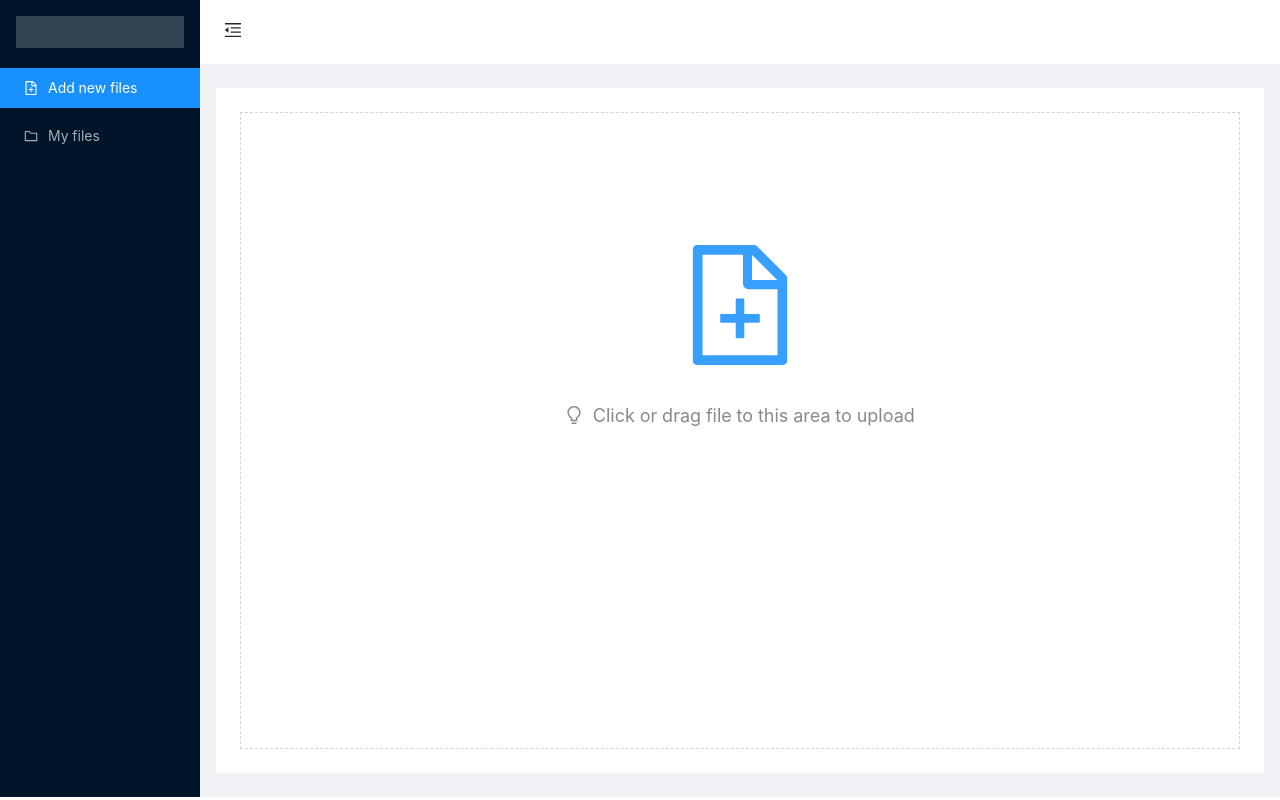
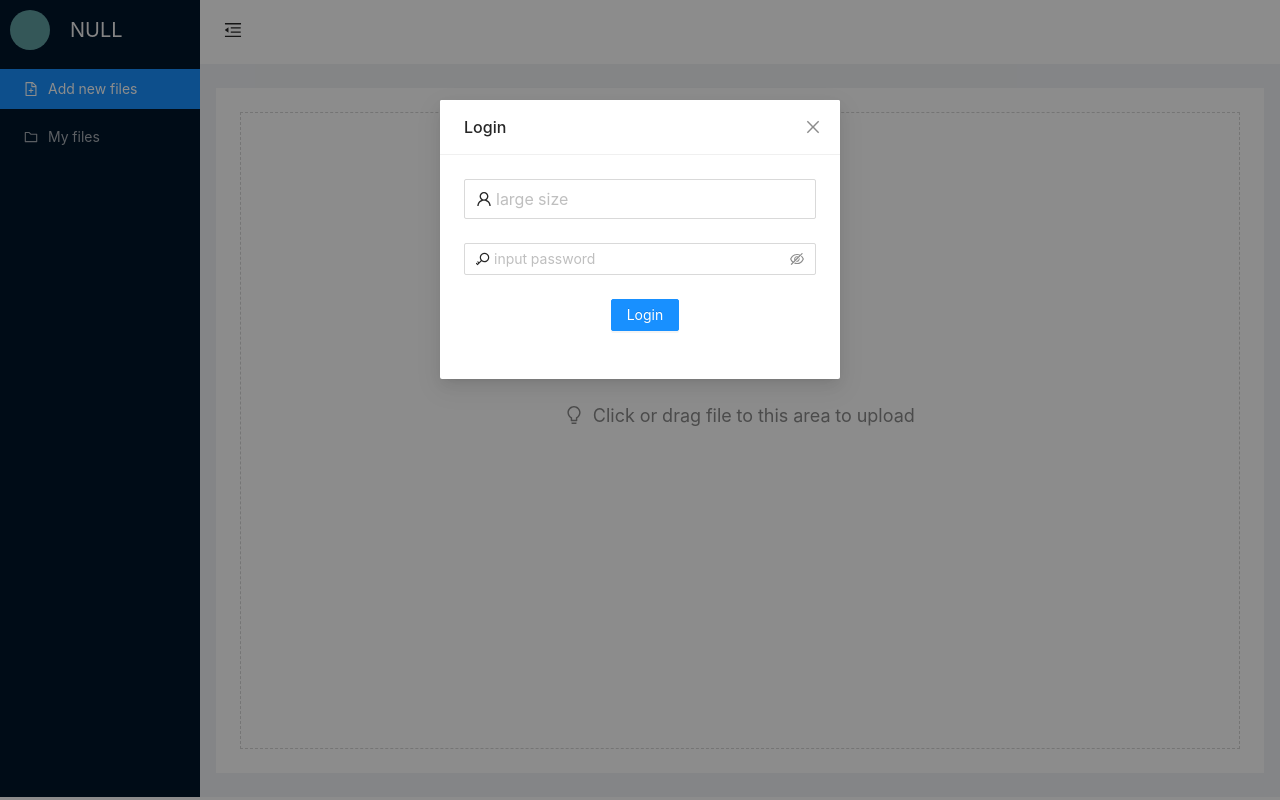
Before and after one commit to darrenqiaoo/summercamp-p5, a React (Create React App) app in the folder code/file_upload/: page /#/ in a window 1280 px wide. Built offline with nearby package versions, Linux system fonts and the light colour scheme.

Commit message:
p5-upload add file preview, login, basic OCR

```diff
--- a/code/file_upload/package.json
+++ b/code/file_upload/package.json
@@ -12,6 +12,7 @@
     "@testing-library/react": "^9.5.0",
     "@testing-library/user-event": "^7.2.1",
     "antd": "^4.4.2",
+    "axios": "^0.19.2",
     "react": "^16.13.1",
     "react-dom": "^16.13.1",
     "react-router-dom": "^5.2.0",
--- a/code/file_upload/src/App.js
+++ b/code/file_upload/src/App.js
@@ -1,12 +1,16 @@
 import React from "react";
 import {BrowserRouter as Router, Route} from "react-router-dom";
 import MyTemplate from "./jsPages/template/template";
+import Example1 from "./jsPages/examples/example1";
+import Example2 from "./jsPages/examples/example2";
 
 function App() {
     return (
         <Router>
             <div>
                 <Route exact path={"/"} component={MyTemplate}/>
+                <Route path={"/test1"} component={Example1}/>
+                <Route path={"/test2"} component={Example2}/>
             </div>
         </Router>
     );
--- a/code/file_upload/src/commonComponents/fileList.js
+++ b/code/file_upload/src/commonComponents/fileList.js
@@ -29,7 +29,7 @@ class FileList extends React.Component{
                 <li key={f.toString()}>
                     <span style={{display: "inline-block", width: "80%"}} onClick={() => this.itemClick(f)}>
                         <span><PaperClipOutlined /></span>
-                        <span className={"fName"}>{f}</span>
+                        <span className={"fName"}>{f.split("/")[1]}</span>
                     </span>
                     <span className={"fDelIcon"} onClick={() => this.handleDelete(f)}><DeleteOutlined /></span>
                 </li>
--- a/code/file_upload/src/commonComponents/uploadDropBox.js
+++ b/code/file_upload/src/commonComponents/uploadDropBox.js
@@ -37,14 +37,19 @@ class FileDropBox extends React.Component{
             }
         }
         for (let i=0;i<appendList.length;i++){
-            // 将新文件逐一添加到localStorage
-            files.push(appendList[i].name);
+            // 将新文件逐一添加到localStorage，存储格式为"文件类型/文件名"
+            files.push(appendList[i].type.split("/")[0]+"/"+appendList[i].name);
             let reader = new FileReader();
             reader.onload = e => {
                 // 读文件
-                localStorage.setItem(appendList[i].name, e.target.result);
+                localStorage.setItem(appendList[i].type.split("/")[0]+"/"+appendList[i].name, e.target.result.toString());
             };
-            reader.readAsText(appendList[i],'gb2312');
+            switch (appendList[i].type.split("/")[0]){
+                // 根据文件类型用不同方法读文件
+                case "text": reader.readAsText(appendList[i],'gb2312');break;
+                case "image": reader.readAsDataURL(appendList[i]);break;
+                default :
+            }
             message.success(appendList[i].name+" has been added.");
         }
         this.props.setFiles(files); // 更新父组件文件名列表
--- /dev/null
+++ b/code/file_upload/src/jsPages/examples/example1.js
@@ -0,0 +1,24 @@
+import React from "react";
+import {Link} from "react-router-dom"
+
+class Example1 extends React.Component{
+    constructor(props) {
+        super(props);
+        this.state = {
+            receive: "",
+        }
+    }
+
+
+    render() {
+        return (
+            <div style={{"width":100, "height":100, "border": "1px solid red"}}>
+                <Link to={{pathname:"/test2", search: "aassddccc"}} target={"_blank"}>
+                    <button> btn </button>
+                </Link>
+            </div>
+        );
+    }
+}
+
+export default Example1;
--- /dev/null
+++ b/code/file_upload/src/jsPages/examples/example2.js
@@ -0,0 +1,25 @@
+import React from "react";
+import Example1 from "./example1";
+
+class Example2 extends Example1{
+    constructor(props) {
+        super(props);
+        this.state = {
+            receive: "",
+        }
+    }
+    componentDidMount() {
+        let search = this.props.history.location.search;
+        console.log(search);
+    }
+
+    render() {
+        return (
+            <div style={{"width":100, "height":100, "border": "1px solid red"}}>
+
+            </div>
+        );
+    }
+}
+
+export default Example2;
--- a/code/file_upload/src/jsPages/fileExtract/extractPage.css
+++ b/code/file_upload/src/jsPages/fileExtract/extractPage.css
@@ -8,7 +8,7 @@
 }
 .extractLeft {
     float: left;
-    width: 20%;
+    width: 25%;
     height: 100%;
     border: 1px solid rgb(238,240,243);
 }
@@ -19,30 +19,39 @@
 }
 .extractRight {
     float: left;
-    width: 75%;
+    width: 70%;
     height: 100%;
     margin-left: 10px;
 }
 .extractTop {
+    max-height: 440px;
     width: 100%;
-    height: 25%;
+    height: auto;
+    text-align: center;
 }
-#fileContent {
+.preview-text {
+    min-height: 200px;
     width: 100%;
-    height: 100%;
+    height: auto;
     resize: none;
     padding-left: 20px;
     font-size: 18px;
     overflow: scroll;
-    border: 1px solid rgb(238,240,243);
+    border: none;
 }
-#fileContent::-webkit-scrollbar{
+.preview-text::-webkit-scrollbar{
     display: none;
 }
+.preview-img {
+    max-width: 440px;
+    height: auto;
+    width: auto;
+}
 .extractBottom {
+    max-height: 400px;
     width: 100%;
-    height: 75%;
-    margin-top: 10px;
+    height: auto;
+    margin-top: 5px;
     overflow: scroll;
 }
 .extractBottom::-webkit-scrollbar {
--- a/code/file_upload/src/jsPages/fileExtract/extractPage.js
+++ b/code/file_upload/src/jsPages/fileExtract/extractPage.js
@@ -1,34 +1,105 @@
 import React from "react";
 import FileList from "../../commonComponents/fileList";
 import "./extractPage.css"
-import { Form, Input, Button} from "antd"
-
+import {Button, Form, Input} from "antd"
+import { message } from "antd";
+import axios from "axios";
 
 class ExtractPage extends React.Component{
     constructor(props) {
         super(props);
         this.state = {
-            fileContent: "",
+            fileContent: null, //文件预览内容
+            formItems: null, // 表单内容
         };
+
         this.showFileContent = this.showFileContent.bind(this);
+        this.handleSubmit = this.handleSubmit.bind(this);
         this.handleReset = this.handleReset.bind(this);
         this.formRef = React.createRef();
     }
+
+    generateForm(dic){
+        // 生成表单
+        let keys = []; // 将表单字典的键保存到列表
+        for(let k in dic){
+            keys.push(k);
+        }
+        const form = keys.map(k => {
+            // 将列表映射到表单
+            return (
+                <Form.Item key={k} name={k} label={k} rules={[{required: true}]}>
+                    <Input />
+                </Form.Item>);
+        });
+        this.setState({
+            // 将表单更新到页面
+            formItems: form,
+        });
+    }
+
     showFileContent(fileName){
-        const s = localStorage.getItem(fileName).split('\n');
+        // 预览文件
+        const fileType = fileName.split("/")[0]; //文件类型
+        this.setState({
+            // 预览前重置上次生成的表单
+            formItems: null,
+        });
+        switch (fileType) {
+            // 根据文件类型调用不同处理方式，文本文件直接在前端处理，图片送到后端调用百度文字识别接口识别并返回
+            case "text":
+                this.formRef.current.resetFields();
+                this.setState({
+                    fileContent: <textarea className={"preview-text"} value={localStorage.getItem(fileName)||""} readOnly={true} />,
+                });
                 let dic = {};
+                const s = localStorage.getItem(fileName).split("\n");
                 for(let i=0;i<s.length;i++){
                     const temp = s[i].split(':');
                     dic[temp[0]] = temp[1];
                 }
+                this.generateForm(dic);
+                this.formRef.current.setFieldsValue(dic);
+                message.success("autofill complete.");
+                break;
+            case "image":
+                this.formRef.current.resetFields();
                 this.setState({
-            fileContent: localStorage.getItem(fileName),
+                    fileContent: <img className={"preview-img"} src={localStorage.getItem(fileName)} alt={""}/>,
                 });
+                message.loading("getting ocr result...", 1);
+                axios.get("http://101.200.153.106:3389/ocr", {params: {"img": localStorage.getItem(fileName)}})
+                    .then(response => {
+                    let data = response.data;
+                    return data.toString().split("\n");
+                }).then(res => {
+                    let dic = {};
+                    for(let i=0;i<res.length;i++){
+                        const temp = res[i].split(':');
+                        dic[temp[0]] = temp[1];
+                    }
+                    this.generateForm(dic);
                     this.formRef.current.setFieldsValue(dic);
+                    message.success("autofill complete.");
+                }).catch(function (error) {
+                    message.error(error);
+                });
+                break;
+            default:
+        }
+    }
+    handleSubmit() {
+        const w = window.open("/test", "_blank");
+        w.onload = () => w.postMessage("hello", w.origin);
     }
     handleReset(){
+        this.setState({
+            fileContent: "",
+            formItems: null,
+        });
         this.formRef.current.resetFields();
     }
+
     render() {
         return (
             <div className={"extractPageComponent"}>
@@ -42,31 +113,14 @@ class ExtractPage extends React.Component{
                 </div>
                 <div className={"extractRight"}>
                     <div className={"extractTop"}>
-                        <textarea id={"fileContent"} value={this.state.fileContent||""} readOnly={true} />
+                        {this.state.fileContent}
                     </div>
                     <div className={"extractBottom"}>
                         <div className={"infoFormBox"}>
                             <Form ref={this.formRef} labelCol={{span:6}}>
-                                <Form.Item name={"Name"} label={"Name"} rules={[{required: true}]}>
-                                    <Input />
-                                </Form.Item>
-                                <Form.Item name={"Age"} label={"Age"} rules={[{required: true}]}>
-                                    <Input />
-                                </Form.Item>
-                                <Form.Item name={"Tel"} label={"Tel"} rules={[{required: true}]}>
-                                    <Input />
-                                </Form.Item>
-                                <Form.Item name={"Email"} label={"Email"} rules={[{required: true}]}>
-                                    <Input />
-                                </Form.Item>
-                                <Form.Item name={"City"} label={"City"} rules={[{required: true}]}>
-                                    <Input />
-                                </Form.Item>
-                                <Form.Item name={"Intention"} label={"Intention"} rules={[{required: true}]}>
-                                    <Input />
-                                </Form.Item>
+                                {this.state.formItems}
                                 <Form.Item wrapperCol={{offset: 12,span: 16,}}>
-                                    <Button type="primary" htmlType="submit">Submit</Button>
+                                    <Button type="primary" htmlType="submit" onClick={this.handleSubmit}>Submit</Button>
                                     <Button htmlType="button" onClick={this.handleReset}>Reset</Button>
                                 </Form.Item>
                             </Form>
--- /dev/null
+++ b/code/file_upload/src/jsPages/login/login.js
@@ -0,0 +1,78 @@
+import React from "react";
+import "antd/dist/antd.css";
+import {Modal, Button, Form, Input, message} from "antd";
+import { UserOutlined, EyeInvisibleOutlined, EyeTwoTone, KeyOutlined } from "@ant-design/icons";
+import axios from "axios";
+
+
+class Login extends React.Component {
+    constructor(props) {
+        super(props);
+        this.state = {
+            visible: true,
+        };
+        this.formRef = React.createRef();
+    }
+    handleLogin(){
+        //登录事件处理
+        const values = this.formRef.current.getFieldValue(); //获取表单内容
+        const userName  = values["userName"];
+        const password = values["password"];
+        axios.get("http://101.200.153.106:3389/login", {
+            // 向后端验证用户名和密码
+            params: {
+                userName: userName,
+                password: password,
+            }}).then(response => {
+            let data = response.data; // 后端响应
+            if(data===1){
+                // 用户名和密码正确，登录
+                this.props.setUserName(userName);
+                this.setState({
+                    // 隐藏登录窗口
+                    visible: false,
+                });
+            }else {
+                // 密码错误或用户名不存在
+                message.error("wrong password or user not exist!");
+            }
+        }).catch(function (error) {
+            console.log(error);
+        });
+    }
+    handleCancel(){
+        // 不登录
+        this.setState({
+            visible: false,
+        });
+    }
+    render() {
+        return (
+            <Modal
+                width={"400px"}
+                visible={this.state.visible}
+                title="Login"
+                footer={null}
+                onCancel={() => this.handleCancel()}
+            >
+                <Form ref={this.formRef} labelCol={{span:6}}>
+                    <Form.Item name={"userName"} rules={[{required: true}]}>
+                        {}
+                        <Input size="large" placeholder="large size" prefix={<UserOutlined />} />
+                    </Form.Item>
+                    <Form.Item name={"password"} rules={[{required: true}]}>
+                        <Input.Password
+                            placeholder="input password"
+                            prefix={<KeyOutlined />}
+                            iconRender={visible => (visible ? <EyeTwoTone /> : <EyeInvisibleOutlined />)}
+                        />
+                    </Form.Item>
+                    <Form.Item wrapperCol={{offset: 10,span: 8,}}>
+                        <Button type="primary" htmlType="submit" onClick={() => this.handleLogin()}>Login</Button>
+                    </Form.Item>
+                </Form>
+            </Modal>
+        );
+    }
+}
+export default Login;
--- a/code/file_upload/src/jsPages/template/template.css
+++ b/code/file_upload/src/jsPages/template/template.css
@@ -12,10 +12,44 @@
 
 .logo {
     height: 32px;
+    margin: 16px;
     background: rgba(255, 255, 255, 0.2);
-    margin: 16px;
 }
 
 .site-layout .site-layout-background {
     background: #fff;
 }
+.user {
+    position: relative;
+    height: 65px;
+    width: auto;
+    vertical-align: middle;
+    padding: 10px;
+}
+.user-icon {
+    display: inline-block;
+    position: absolute;
+    left: 10px;
+    transform: translateX(0);
+    height: 40px;
+    width: 40px;
+    background: cadetblue;
+    font-size: 20px;
+    color: white;
+    text-align: center;
+    line-height: 40px;
+    border-radius: 50%;
+    transition: all 0.5s;
+}
+.user-name {
+    display: inline-block;
+    position: absolute;
+    left: 70px;
+    height: 40px;
+    width: auto;
+    line-height: 40px;
+    text-align: left;
+    font-size: 20px;
+    color: rgb(240,240,240);
+    transition: all 0.5s;
+}
--- a/code/file_upload/src/jsPages/template/template.js
+++ b/code/file_upload/src/jsPages/template/template.js
@@ -10,6 +10,7 @@ import {
 } from "@ant-design/icons";
 import UploadPage from "../fileUpload/uploadPage";
 import ExtractPage from "../fileExtract/extractPage";
+import Login from "../login/login";
 
 const { Header, Sider, Content } = Layout;
 
@@ -25,8 +26,10 @@ class MyTemplate extends React.Component {
             curPage: "upload",
             files: storage,
             height: window.innerHeight,
+            userName: "",
         };
         this.setFiles = this.setFiles.bind(this);
+        this.setUserName = this.setUserName.bind(this);
     }
     componentDidMount() {
         window.addEventListener("resize", this.handleResize.bind(this));
@@ -40,6 +43,11 @@ class MyTemplate extends React.Component {
         this.setState({
             collapsed: !this.state.collapsed,
         });
+        const userName = document.getElementsByClassName("user-name")[0];
+        const userIcon = document.getElementsByClassName("user-icon")[0];
+        userName.style.display = this.state.collapsed?"inline-block":"none";
+        userIcon.style.left = this.state.collapsed?"10px":"50%";
+        userIcon.style.transform = this.state.collapsed?"translateX(0)":"translateX(-50%)";
     };
     setPage(page){
         this.setState({
@@ -51,7 +59,13 @@ class MyTemplate extends React.Component {
             files: files,
         });
     }
+    setUserName(userName) {
+        this.setState({
+            userName: userName,
+        });
+    }
     render() {
+
         let content;
         switch (this.state.curPage) {
             case "upload": content = <UploadPage files={this.state.files} setFiles={this.setFiles}/>;break;
@@ -61,7 +75,10 @@ class MyTemplate extends React.Component {
         return (
             <Layout>
                 <Sider trigger={null} collapsible collapsed={this.state.collapsed}>
-                    <div className="logo" />
+                    <div className={"user"}>
+                        <div className={"user-icon"}> {this.state.userName[0]}</div>
+                        <div className={"user-name"}> {this.state.userName.length>0?this.state.userName:"NULL"} </div>
+                    </div>
                     <Menu theme="dark" mode="inline" defaultSelectedKeys={['1']}>
                         <Menu.Item key="1" icon={<FileAddOutlined />} onClick={()=>this.setPage("upload")}>
                             Add new files
@@ -84,11 +101,13 @@ class MyTemplate extends React.Component {
                             margin: "24px 16px",
                             padding: 24,
                             minHeight: this.state.height-115,
+                            maxHeight: 850,
                         }}
                     >
                         {content}
                     </Content>
                 </Layout>
+                <Login setUserName={this.setUserName}/>
             </Layout>
         );
     }
```
Also changed, not shown: code/file_upload/src/jsPages/login/login.css (added), 1 other file (tests, documents, lock files or other folders). Lines whose indentation alone changed are shown as unchanged.
